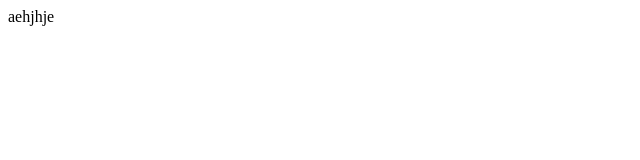
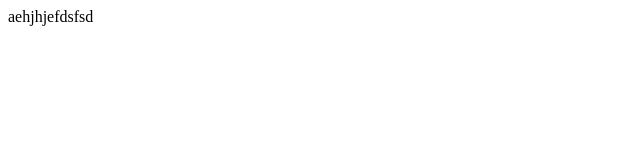
Before and after one commit to krish-123-pxl/f_project, a plain HTML site: page index.html in a window 1280 px wide. Shown: the full height of the page, 0-640 px from the left. Drawn offline with Linux system fonts and the light colour scheme.

Commit message:
new branch

```diff
--- a/index.html
+++ b/index.html
@@ -6,6 +6,6 @@
     <title>Document</title>
 </head>
 <body>
-    aehjhje
+    aehjhjefdsfsd
 </body>
 </html>
```
